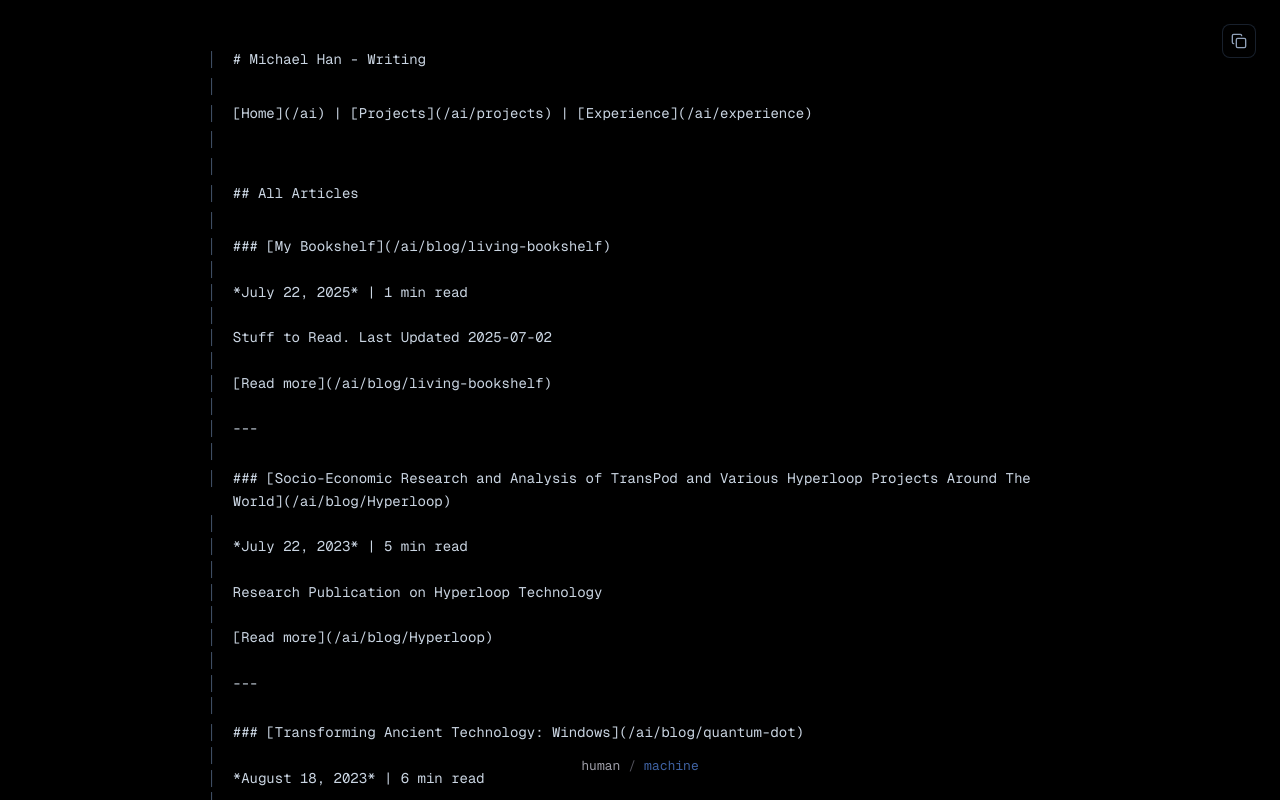
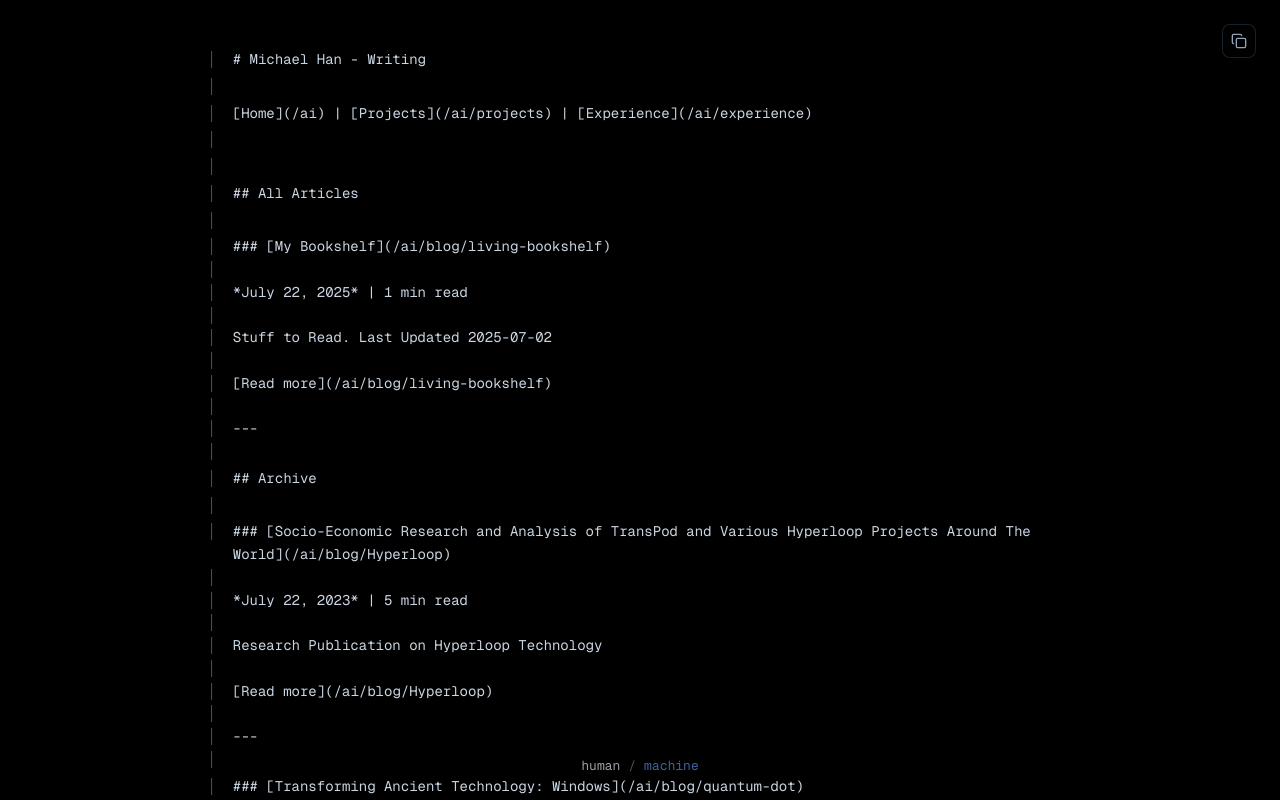
Before and after one commit to michael-han-dev/michaelhandev, a Next.js app: page /ai/writing in a window 1280 px wide. Shown: the top 800 px of the page. Built offline with nearby package versions, Linux system fonts and the light colour scheme.

Commit message:
update writing section of repo to add archive

```diff
--- a/app/ai/writing/page.tsx
+++ b/app/ai/writing/page.tsx
@@ -5,7 +5,7 @@ import { motion } from 'framer-motion';
 import Link from 'next/link';
 import ViewModeToggle from '@/components/ViewModeToggle';
 import CopyPageButton from '@/components/CopyPageButton';
-import { articles } from '@/data/articles';
+import { articles, isArchived, type Article } from '@/data/articles';
 import { formatDateLong } from '@/utils/date';
 
 const fadeIn = {
@@ -47,8 +47,27 @@ function MdLink({ text, url }: { text: string; url: string }) {
   );
 }
 
+function ArticleEntry({ article }: { article: Article }) {
+  return (
+    <motion.div variants={fadeIn}>
+      <MdLine>### <MdLink text={article.title} url={`/ai/blog/${article.slug}`} /></MdLine>
+      <MdLine>&nbsp;</MdLine>
+      <MdLine>*{formatDateLong(article.date)}*{article.readTime && ` | ${article.readTime} min read`}</MdLine>
+      <MdLine>&nbsp;</MdLine>
+      <MdLine>{article.excerpt}</MdLine>
+      <MdLine>&nbsp;</MdLine>
+      <MdLine><MdLink text="Read more" url={`/ai/blog/${article.slug}`} /></MdLine>
+      <MdLine>&nbsp;</MdLine>
+      <MdLine>---</MdLine>
+      <MdLine>&nbsp;</MdLine>
+    </motion.div>
+  );
+}
+
 export default function AiWritingPage() {
   const contentRef = useRef<HTMLDivElement>(null);
+  const current = articles.filter((article) => !isArchived(article));
+  const archived = articles.filter(isArchived);
 
   return (
     <>
@@ -70,19 +89,15 @@ export default function AiWritingPage() {
             <MdLine>## All Articles</MdLine>
             <MdLine>&nbsp;</MdLine>
 
-            {articles.map((article) => (
-              <motion.div key={article.id} variants={fadeIn}>
-                <MdLine>### <MdLink text={article.title} url={`/ai/blog/${article.slug}`} /></MdLine>
-                <MdLine>&nbsp;</MdLine>
-                <MdLine>*{formatDateLong(article.date)}*{article.readTime && ` | ${article.readTime} min read`}</MdLine>
-                <MdLine>&nbsp;</MdLine>
-                <MdLine>{article.excerpt}</MdLine>
-                <MdLine>&nbsp;</MdLine>
-                <MdLine><MdLink text="Read more" url={`/ai/blog/${article.slug}`} /></MdLine>
-                <MdLine>&nbsp;</MdLine>
-                <MdLine>---</MdLine>
-                <MdLine>&nbsp;</MdLine>
-              </motion.div>
+            {current.map((article) => (
+              <ArticleEntry key={article.id} article={article} />
+            ))}
+
+            <MdLine>## Archive</MdLine>
+            <MdLine>&nbsp;</MdLine>
+
+            {archived.map((article) => (
+              <ArticleEntry key={article.id} article={article} />
             ))}
 
             <MdLine>&nbsp;</MdLine>
--- a/app/page.tsx
+++ b/app/page.tsx
@@ -77,7 +77,6 @@ export default function Home() {
             <LedgerRow
               key={article.slug}
               href={`/blog/${article.slug}`}
-              gutter={article.date.slice(0, 4)}
               title={article.title}
               description={article.excerpt}
               meta={formatDateLong(article.date)}
--- a/app/writing/page.tsx
+++ b/app/writing/page.tsx
@@ -1,31 +1,62 @@
 'use client';
 
+import { useState } from 'react';
 import Masthead from '@/components/Masthead';
 import { LedgerSection, LedgerRow } from '@/components/Ledger';
 import Footer from '@/components/Footer';
 import ViewModeToggle from '@/components/ViewModeToggle';
-import { articles } from '@/data/articles';
+import { articles, isArchived, type Article } from '@/data/articles';
 import { formatDateLong } from '@/utils/date';
 
+type Tab = 'writing' | 'archive';
+
+const articleMeta = (article: Article) =>
+  article.readTime
+    ? `${formatDateLong(article.date)} · ${article.readTime} min read`
+    : formatDateLong(article.date);
+
 export default function WritingPage() {
+  const [tab, setTab] = useState<Tab>('writing');
+
+  const current = articles.filter((article) =>
+    tab === 'archive' ? isArchived(article) : !isArchived(article)
+  );
+
+  const tabClass = (value: Tab) =>
+    `transition-colors duration-150 ${
+      tab === value
+        ? 'text-[var(--ink)]'
+        : 'text-[var(--ink-3)] hover:text-[var(--ink-2)]'
+    }`;
+
+  const heading = (
+    <span className="flex items-center gap-2">
+      <button type="button" onClick={() => setTab('writing')} className={tabClass('writing')}>
+        All Writing
+      </button>
+      <span aria-hidden="true" className="text-[var(--ink-3)]">
+        /
+      </span>
+      <button type="button" onClick={() => setTab('archive')} className={tabClass('archive')}>
+        Archive
+      </button>
+    </span>
+  );
+
   return (
     <div className="bg-main min-h-screen">
       <main className="page-enter mx-auto max-w-2xl px-6 pb-32 pt-16 md:pt-20">
         <Masthead />
 
-        <LedgerSection label="All Writing">
-          {articles.map((article) => (
+        <LedgerSection label={heading}>
+          {current.map((article) => (
             <LedgerRow
               key={article.id}
               href={`/blog/${article.slug}`}
-              gutter={article.date.slice(0, 4)}
+              gutter={tab === 'archive' ? article.date.slice(0, 4) : undefined}
               title={article.title}
               description={article.excerpt}
-              meta={
-                article.readTime
-                  ? `${formatDateLong(article.date)} · ${article.readTime} min read`
-                  : formatDateLong(article.date)
-              }
+              meta={articleMeta(article)}
             />
           ))}
         </LedgerSection>
--- a/components/Ledger.tsx
+++ b/components/Ledger.tsx
@@ -7,7 +7,7 @@ export function LedgerSection({
   label,
   children,
 }: {
-  label: string;
+  label: React.ReactNode;
   children: React.ReactNode;
 }) {
   return (
@@ -63,7 +63,9 @@ export function LedgerRow({ href, gutter, title, description, meta }: LedgerRowP
     </>
   );
 
-  const layoutClass = 'block py-5 sm:grid sm:grid-cols-[7rem_minmax(0,1fr)] sm:gap-x-8';
+  const layoutClass = gutter
+    ? 'block py-5 sm:grid sm:grid-cols-[7rem_minmax(0,1fr)] sm:gap-x-8'
+    : 'block py-5';
 
   if (!href) {
     return <div className={layoutClass}>{body}</div>;
--- a/data/articles.ts
+++ b/data/articles.ts
@@ -51,8 +51,16 @@ export const articles: Article[] = [
   },
 ];
 
+// Anything published before this year lives in the /writing "Archive" tab.
+export const ARCHIVE_BEFORE_YEAR = 2024;
+
+export const isArchived = (article: Article): boolean =>
+  Number(article.date.slice(0, 4)) < ARCHIVE_BEFORE_YEAR;
+
+// Home lists recent writing only; archived pieces live on /writing's Archive tab.
 export const getRecentArticles = (count: number = 4): Article[] => {
   return articles
+    .filter((article) => !isArchived(article))
     .sort((a, b) => new Date(b.date).getTime() - new Date(a.date).getTime())
     .slice(0, count);
 };
```
Also changed, not shown: 1 other file (tests, documents, lock files or other folders).
